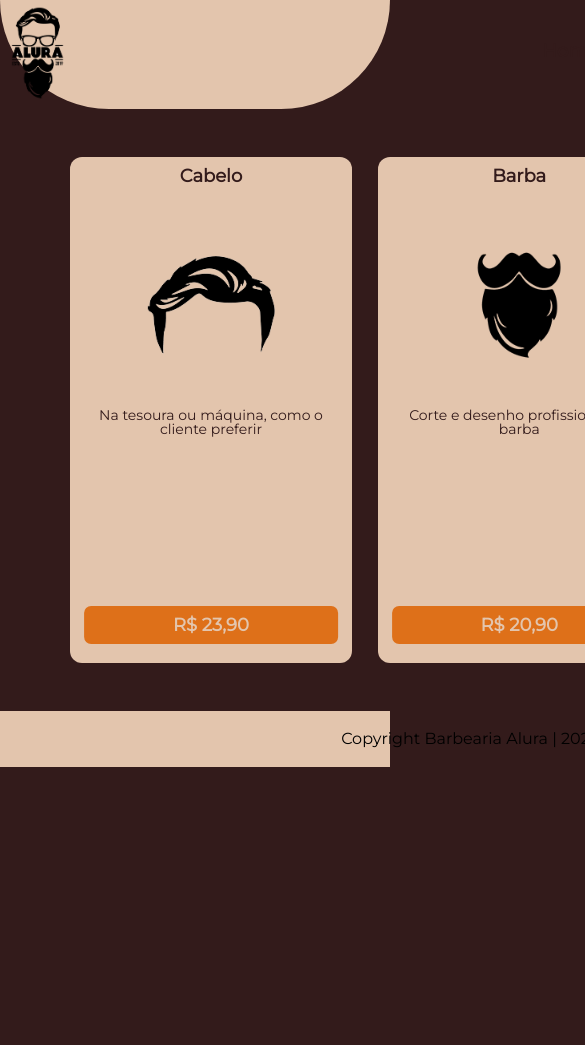
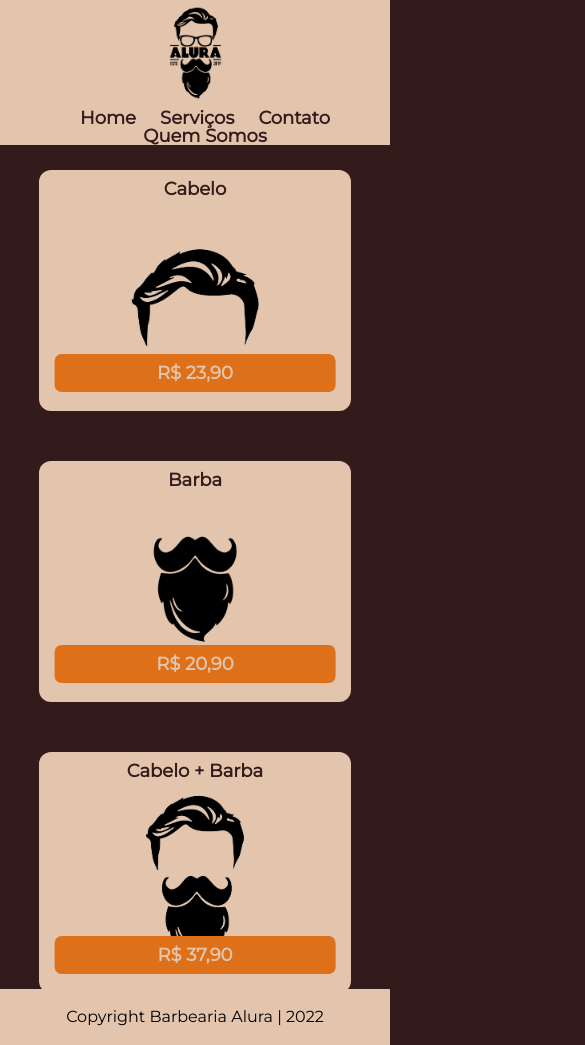
Before and after one commit to LevyMatias/Html_e_Css_Parte_4, a plain HTML site: page Barbearia/servicos.html in a window 390 px wide. Shown: the top 1045 px of the page, 585 px wide, since content can reach past the window. Before the commit the page ends 844 px from the top, so only its background shows below. Drawn offline with Linux system fonts and the light colour scheme.

Commit message:
adicionando responsividade nas paginas

```diff
--- a/Barbearia/Styles/contato.css
+++ b/Barbearia/Styles/contato.css
@@ -58,7 +58,7 @@ form {
 form label, input {
     display: block;
     font-size: 18px;
-    width: 30%;
+    width: 50%;
 }
 
 textarea {
@@ -154,3 +154,41 @@ footer {
     margin-top: 55px;
     text-align: center;
 }
+
+@media screen and (max-width: 920px) {
+    .container {
+		width: auto;
+		margin-left: 25px;
+		margin-right: 25px;
+	}
+    header {
+        width: 100%;
+    }
+    textarea {
+        width: 100%;
+    }
+}
+
+@media screen and (max-width: 570px) {
+    .container {
+		width: auto;
+	}
+    header {
+		border-radius: 0;
+		text-align: center;
+	}
+    header nav {
+        position: static;
+        width: 100%;
+    }
+    header nav li {
+        display: inline-block;
+    }
+    .box-form label{
+        display: inline;
+    }
+    .box-form input{
+        width: 100%;
+        padding: 5px 0;
+    }
+}
--- a/Barbearia/Styles/servicos.css
+++ b/Barbearia/Styles/servicos.css
@@ -3,6 +3,7 @@
 body {
     font-family: 'Montserrat', sans-serif;
     background-color: #331b1b;
+    height: 100vh;
 }
 
 header {
@@ -43,22 +44,25 @@ header nav ul a:hover {
     color: #de7019;
 }
 
+main {
+    width: 100%;
+    height: 100%;
+}
+
 /* container dos servicos */
 .servicos {
-    width: 940px;
-    margin: 0 auto;
-    padding: 3rem;
-    height: 60vh;
+    height: 100%;
 }
 
 .servicos li{
     display: inline-block;
     position: relative;
+    top: 20%;
 
     text-align: center;
     margin-left: 22px;
     width: 30%;
-    height: 100%;
+    height: 60%;
     padding: 10px;
     vertical-align: top;
     box-sizing: border-box;
@@ -112,4 +116,44 @@ footer {
     background-color: #e3c5ad;
     padding: 20px 0;
     text-align: center;
+    width: 100%;
+    position: relative;
+    bottom: 0;
 }
+
+/* responsividade */
+
+@media screen and (max-width: 990px) {
+    .container {
+        width: auto;
+    }
+    header {
+		border-radius: 0;
+		text-align: center;
+	}
+    header nav {
+        position: static;
+        width: 100%;
+    }
+    header nav li {
+        display: inline-block;
+    }
+    .servicos {
+        display: flex;
+        flex-direction: column;
+        align-items: center;
+        margin: 0;
+    }
+    .servicos li{
+        display: inline-block;
+        width: 80%;
+        margin: 25px 0;
+        top: 0;
+    }
+    .servicos li img {
+        margin: 0;
+    }
+    .servicos .descricao {
+        font-size: 0px;
+    }
+}
--- a/Barbearia/servicos.html
+++ b/Barbearia/servicos.html
@@ -2,6 +2,7 @@
 <html>
 	<head>
 		<meta charset="UTF-8">
+		<meta name="viewport" content="width=device-width">
 		<title>Serviços - Barbearia Alura</title>
 
 		<!-- resetando estilos padrao do browser -->
@@ -25,7 +26,7 @@
 			</div>
 		</header>
 
-		<main>
+		<main class="container">
 			<ul class="servicos">
 				<li>
 					<h2 class="title">Cabelo</h2>
```
Also changed, not shown: Barbearia/contato.html (+1 -0 lines).
